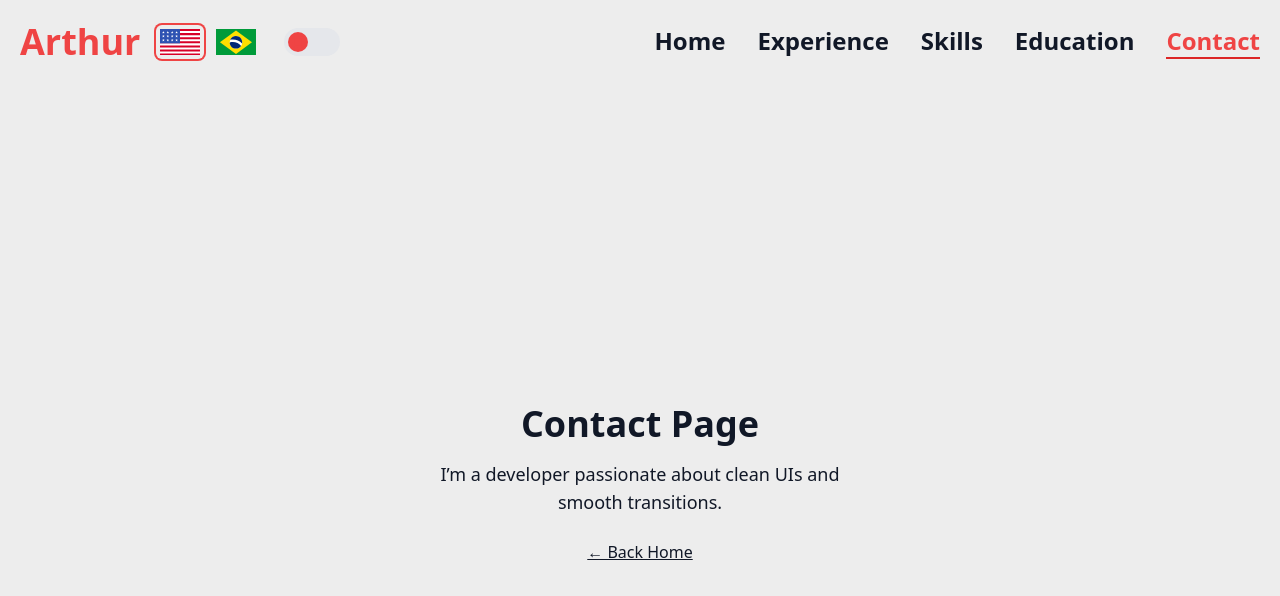
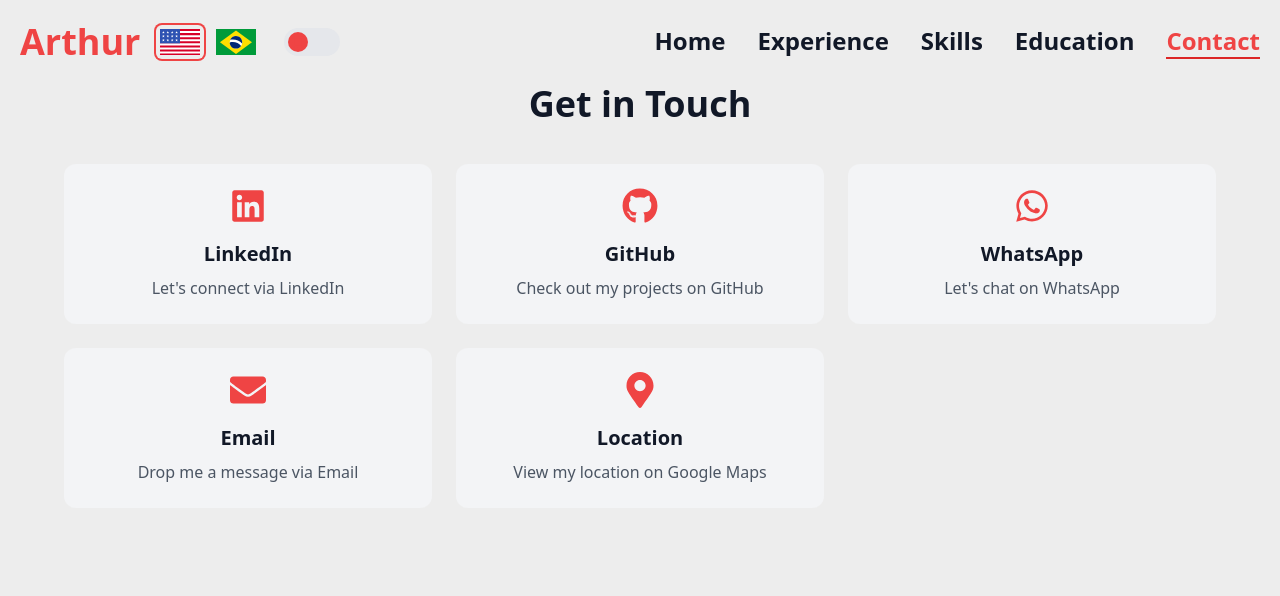
Before and after one commit to Arthuthu/my-portfolio, a Next.js app: page /contact in a window 1280 px wide. Shown: the top 596 px of the page. Built offline with nearby package versions, Linux system fonts and the light colour scheme.

Commit message:
Added contact page

```diff
--- a/src/app/contact/page.tsx
+++ b/src/app/contact/page.tsx
@@ -1,47 +1,88 @@
-"use client"; // 👈 required in App Router
+"use client";
 
 import { motion } from "framer-motion";
-import Link from "next/link";
+import { FaLinkedin, FaGithub, FaWhatsapp, FaEnvelope, FaMapMarkerAlt } from "react-icons/fa";
+import { useLocale } from "@/hooks/useLocale";
 
-export default function About() {
+export default function Contact() {
+    const { t } = useLocale();
+    const homePage = t.homePage;
+    const contactPage = t.contactPage;
+
+    const contactCards = [
+        {
+            icon: <FaLinkedin className="text-4xl" />,
+            title: "LinkedIn",
+            description: contactPage.linkedInDescription,
+            link: "https://www.linkedin.com/in/arthur-geromello-ab44a8159/",
+            ariaLabel: homePage.socialLinks.linkedin
+        },
+        {
+            icon: <FaGithub className="text-4xl" />,
+            title: "GitHub",
+            description: contactPage.githubDescription,
+            link: "https://github.com/Arthuthu",
+            ariaLabel: homePage.socialLinks.github
+        },
+        {
+            icon: <FaWhatsapp className="text-4xl" />,
+            title: "WhatsApp",
+            description: contactPage.whatsappDescription,
+            link: "https://wa.me/+5517997824891/",
+            ariaLabel: homePage.socialLinks.whatsapp
+        },
+        {
+            icon: <FaEnvelope className="text-4xl" />,
+            title: "Email",
+            description: contactPage.emailDescription,
+            link: "mailto:arthurgeromello@gmail.com",
+            ariaLabel: "Send email"
+        },
+        {
+            icon: <FaMapMarkerAlt className="text-4xl" />,
+            title: contactPage.locationTitle,
+            description: contactPage.locationDescription,
+            link: "https://www.google.com/maps?q=Cosmorama,+Brazil",
+            ariaLabel: "View on map"
+        }
+    ];
+
     return (
-        <motion.div
-            className="flex flex-col items-center justify-center h-screen text-center"
-            initial={{ opacity: 0, y: 30 }}
-            animate={{ opacity: 1, y: 0 }}
-            exit={{ opacity: 0, y: -30 }}
-            transition={{ duration: 0.6, ease: "easeOut" }}
-        >
-            {/* Heading */}
-            <motion.h1
-                className="text-4xl font-bold"
-                initial={{ scale: 0.8, opacity: 0 }}
-                animate={{ scale: 1, opacity: 1 }}
-                transition={{ duration: 0.5, ease: "easeOut" }}
-            >
-                Contact Page
-            </motion.h1>
-
-            {/* Paragraph */}
-            <motion.p
-                className="mt-4 max-w-md text-lg"
+        <div className="min-h-[calc(100vh-6rem)] flex flex-col items-center px-4">
+            <motion.div
                 initial={{ opacity: 0 }}
                 animate={{ opacity: 1 }}
-                transition={{ delay: 0.4, duration: 0.6 }}
+                transition={{ duration: 0.2 }}
+                className="text-center mb-6"
             >
-                I’m a developer passionate about clean UIs and smooth transitions.
-            </motion.p>
+                <h1 className="text-4xl font-bold mb-4">{ contactPage.title }</h1>
+            </motion.div>
 
-            {/* Link */}
-            <motion.div
-                initial={{ x: -50, opacity: 0 }}
-                animate={{ x: 0, opacity: 1 }}
-                transition={{ delay: 0.7, duration: 0.5 }}
-            >
-                <Link href="/" className="mt-6 inline-block underline">
-                    ← Back Home
-                </Link>
-            </motion.div>
-        </motion.div>
+            <div className="grid grid-cols-1 md:grid-cols-2 lg:grid-cols-3 gap-6 max-w-6xl w-full">
+                {contactCards.map((card, index) => (
+                    <motion.a
+                        key={card.title}
+                        href={card.link}
+                        target="_blank"
+                        rel="noopener noreferrer"
+                        aria-label={card.ariaLabel}
+                        initial={{ opacity: 0 }}
+                        animate={{ opacity: 1 }}
+                        transition={{ duration: 0.2, delay: index * 0.1 }}
+                        className="flex flex-col items-center p-6 rounded-xl bg-gray-100 dark:bg-[var(--background-gray)]
+                                 hover:bg-red-50 dark:hover:bg-red-900/20 transform hover:-translate-y-1
+                                 transition-all duration-300 cursor-pointer"
+                    >
+                        <div className="text-red-500 group-hover:text-red-600 transition-colors duration-300">
+                            {card.icon}
+                        </div>
+                        <h2 className="text-xl font-semibold mt-4 mb-2">{card.title}</h2>
+                        <p className="text-gray-600 dark:text-gray-300 text-center">
+                            {card.description}
+                        </p>
+                    </motion.a>
+                ))}
+            </div>
+        </div>
     );
 }
--- a/src/i18n/translations/en.ts
+++ b/src/i18n/translations/en.ts
@@ -1,3 +1,5 @@
+import { link } from "fs";
+
 export const layoutPage = {
     home: 'Home',
     experience: 'Experience',
@@ -69,3 +71,13 @@ export const educationPage = {
     youtubers: "Some of my most impactful mentors have been content creators like IAmTimCorey, Nick Chapsas, and Milan Jovanović, they helped me build a great foundation of knowledge in C# and programming in general.",
     disclaimer: "I’m committed to continuously improving by learning best practices, staying up to date with the latest technologies, and filling knowledge gaps to become the best developer I can be.",
 };
+
+export const contactPage = {
+    title: "Get in Touch",
+    linkedInDescription: "Let's connect via LinkedIn",
+    githubDescription: "Check out my projects on GitHub",
+    whatsappDescription: "Let's chat on WhatsApp",
+    emailDescription: "Drop me a message via Email",
+    locationTitle: "Location",
+    locationDescription: "View my location on Google Maps"
+};
--- a/src/i18n/translations/pt.ts
+++ b/src/i18n/translations/pt.ts
@@ -69,3 +69,13 @@ export const educationPage = {
     youtubers: "Alguns dos meus mentores mais impactantes foram criadores de conteúdo como IAmTimCorey, Nick Chapsas e Milan Jovanović, eles me ajudaram a construir uma ótima base de conhecimento em C# e programação em geral.",
     disclaimer: "Estou comprometido em melhorar continuamente, aprendendo boas práticas, mantendo-me atualizado com as tecnologias mais recentes e preenchendo lacunas de conhecimento para me tornar o melhor desenvolvedor que posso ser.",
 };
+
+export const contactPage = {
+    title: "Entre em Contato",
+    linkedInDescription: "Entre em contato pelo Linkedin",
+    githubDescription: "Confira meus projetos no GitHub",
+    whatsappDescription: "Vamos conversar pelo WhatsApp",
+    emailDescription: "Me envie uma mensagem por Email",
+    locationTitle: "Localização",
+    locationDescription: "Veja minha localização no Google Maps"
+};
```
